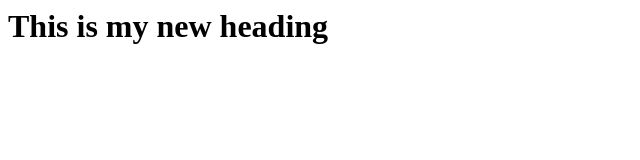
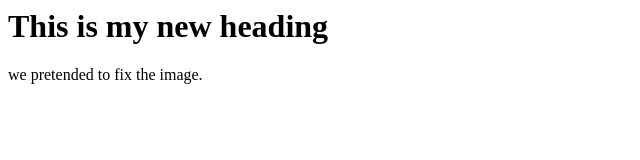
Before and after one commit to Tadhanom95/Branch-local-remote-115, a plain HTML site: page index.html in a window 1280 px wide. Shown: the whole page, without its empty margins (0-640 px from the left). Drawn offline with Linux system fonts and the light colour scheme.

```diff
--- a/index.html
+++ b/index.html
@@ -1 +1,2 @@
 <h1> This is my new heading</h1>
+<p>we pretended to fix the image.</p>
```
